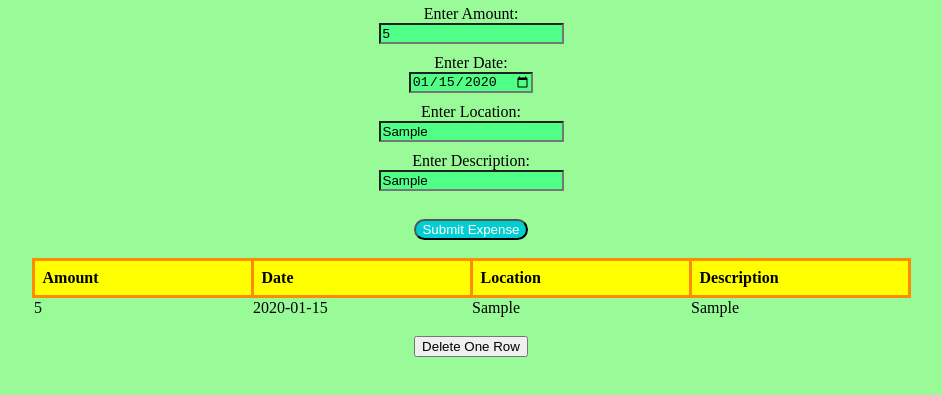
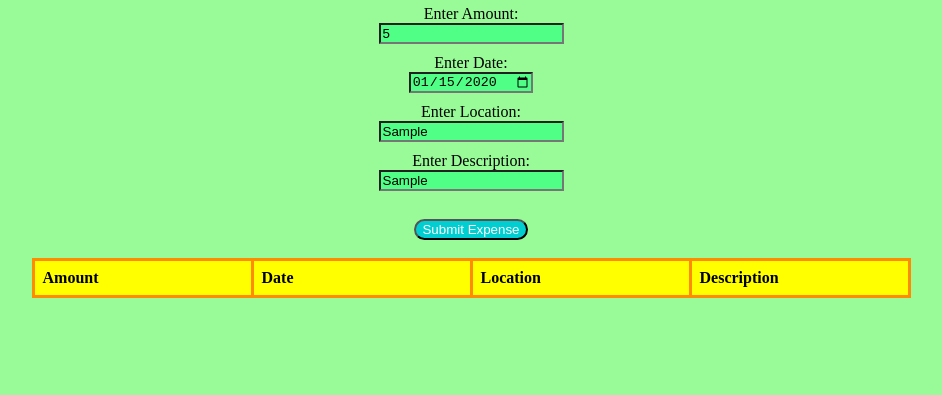
Before and after one commit to iceeeberg/Expense-Tracker, a plain HTML site: page index.html in a window 1280 px wide. Both pictures are taken after typing "5", "2020-01-15", "Sample", "Sample" into the empty fields and a click on the button "Submit Expense". Shown: the part 85-480 px from the top of the page, without its empty margins (169-1111 px from the left). Drawn offline with Linux system fonts and the light colour scheme.

Commit message:
Second Commit

```diff
--- a/index.html
+++ b/index.html
@@ -40,8 +40,6 @@
 
       <br>
 
-      <center><input type="button" value="Delete One Row" onclick="document.getElementById('costs').deleteRow(0)"
-      </center>
 
 
     <script src="script.js"></script>
--- a/script.js
+++ b/script.js
@@ -14,19 +14,18 @@ function displayExpense(){
       return false;
     };
 
-    const costs = document.getElementById('costs');
-    const delteBtn = document.createElement("button");
+    const tableRow = document.createElement('tr');
 
-    let newRow = costs.insertRow(row);
-    let newAmount = newRow.insertCell(0);
-    let newDate = newRow.insertCell(1);
-    let newLocation = newRow.insertCell(2);
-    let newDescription = newRow.insertCell(3);
+    tableRow.appendChild(amount);
+    amount.value = "";
 
-    newAmount.textContent = amount;
-    newDate.textContent= date;
-    newLocation.textContent = location;
-    newDescription.textContent = description;
+    tableRow.appendChild(date);
+    date.value = "";
 
-    row++;
-  };
+    tableRow.appendChild(amount);
+    location.value = "";
+
+    tableRow.appendChild(amount);
+    description.value = "";
+
+  }
```
